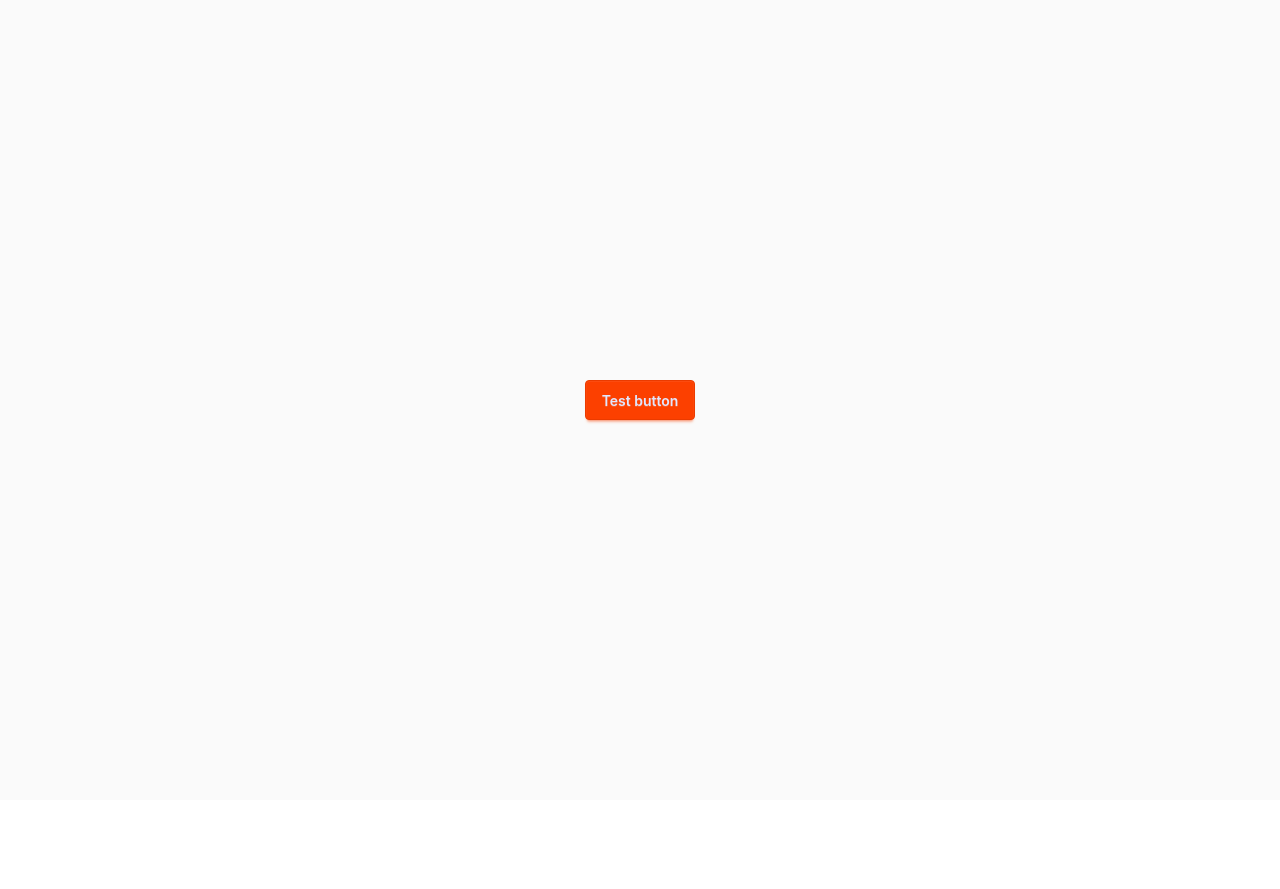
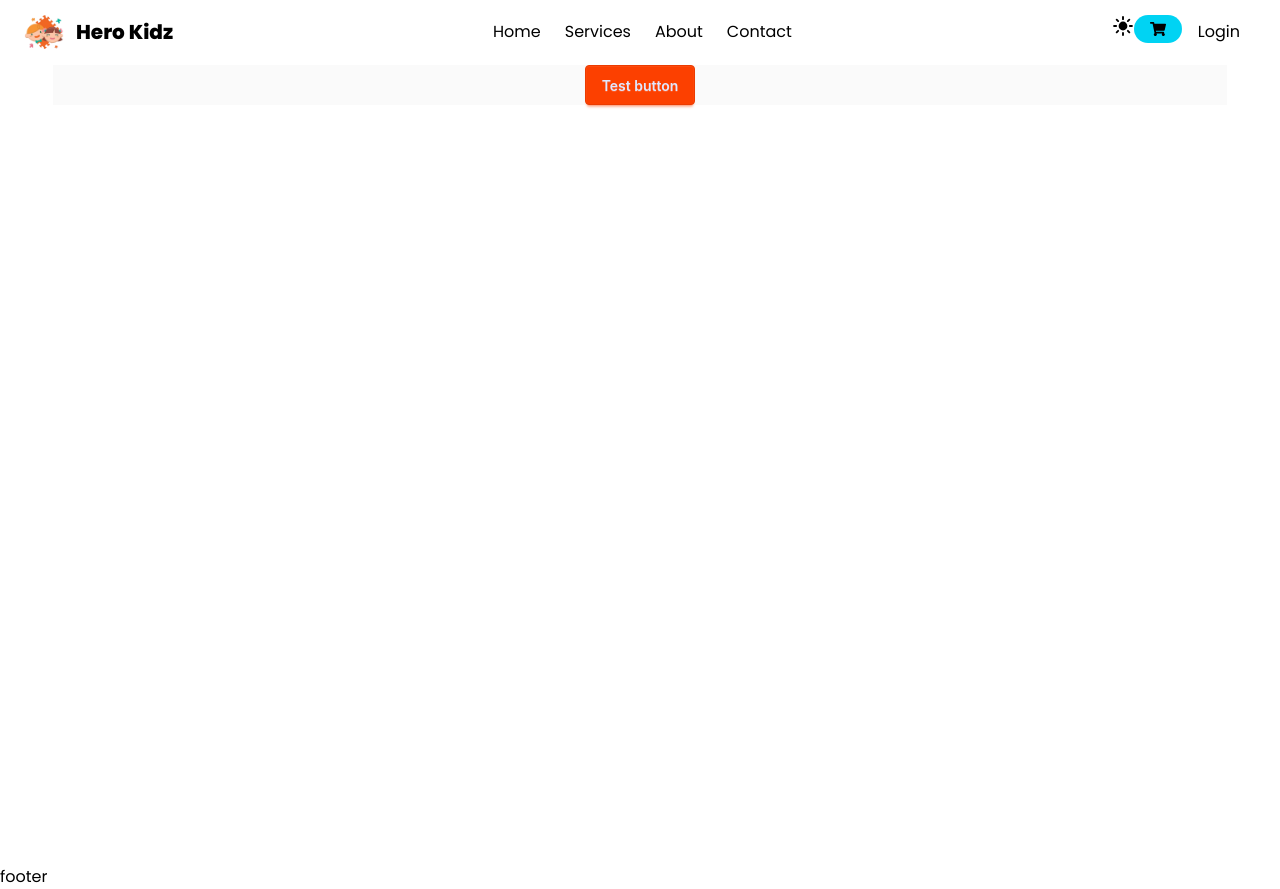
Before and after one commit to CodeBySabid/hero-kidz, a Next.js app: page / in a window 1280 px wide. Before the commit the page ends 800 px from the top, so only its background shows below. Built offline with nearby package versions, Linux system fonts and the light colour scheme.

Commit message:
implement light and dark theme

```diff
--- a/package.json
+++ b/package.json
@@ -11,6 +11,7 @@
   "dependencies": {
     "bcryptjs": "^3.0.3",
     "daisyui": "^5.5.19",
+    "framer-motion": "^12.38.0",
     "mongodb": "^7.1.1",
     "next": "16.2.2",
     "next-themes": "^0.4.6",
--- a/src/app/globals.css
+++ b/src/app/globals.css
@@ -25,4 +25,28 @@
   --color-error: oklch(62% 0.24 28);
 }
 
+@tailwind base;
+@tailwind components;
+@tailwind utilities;
+
+/* Optional: smooth theme transition */
+:root {
+  transition: background-color 0.3s ease, color 0.3s ease;
+}
+
 @custom-variant dark (&:where([data-theme=night], [data-theme=night] *));
+
+:root {
+  --background: #ffffff;
+  --text: #000000;
+}
+
+[data-theme='dark'] {
+  --background: #1a1a1a;
+  --text: #ffffff;
+}
+
+body {
+  background-color: var(--background);
+  color: var(--text);
+}
--- a/src/app/layout.jsx
+++ b/src/app/layout.jsx
@@ -1,15 +1,11 @@
-import { Geist, Geist_Mono } from "next/font/google";
+import { Geist, Geist_Mono, Poppins } from "next/font/google";
 import "./globals.css";
+import Navbar from "@/components/layouts/Navbar";
+import Footer from "@/components/layouts/Footer";
 
-const geistSans = Geist({
-  variable: "--font-geist-sans",
-  subsets: ["latin"],
-});
-
-const geistMono = Geist_Mono({
-  variable: "--font-geist-mono",
-  subsets: ["latin"],
-});
+const poppins = Poppins({
+  weight: ["100", "200", "400", "500", "600", "800"]
+})
 
 export const metadata = {
   title: "Create Next App",
@@ -20,9 +16,19 @@ export default function RootLayout({ children }) {
   return (
     <html
       lang="en"
-      className={`${geistSans.variable} ${geistMono.variable} h-full antialiased`}
+      suppressHydrationWarning
     >
-      <body className="min-h-full flex flex-col">{children}</body>
+      <body className={`${poppins.className} h-full antialiased min-h-full flex flex-col`}>
+        <header>
+          <Navbar></Navbar>
+        </header>
+        <main className="md:w-11/12 min-h-screen mx-auto">
+          {children}
+        </main>
+        <footer>
+          <Footer></Footer>
+        </footer>
+      </body>
     </html>
   );
 }
--- /dev/null
+++ b/src/components/button/NavLink.jsx
@@ -0,0 +1,13 @@
+"use client"
+
+
+import Link from 'next/link';
+import { useParams } from 'next/navigation';
+import React from 'react';
+
+const NavLink = ({href, children}) => {
+    const path = useParams();
+    return <Link href={href}>{children}</Link>
+};
+
+export default NavLink;
--- /dev/null
+++ b/src/components/layouts/Footer.jsx
@@ -0,0 +1,11 @@
+import React from 'react';
+
+const Footer = () => {
+    return (
+        <div>
+            footer
+        </div>
+    );
+};
+
+export default Footer;
--- /dev/null
+++ b/src/components/layouts/Logo.jsx
@@ -0,0 +1,14 @@
+import Link from 'next/link';
+import React from 'react';
+
+const Logo = () => {
+    return (
+        <div>
+            <Link href={'/'} className='flex items-center gap-3'>
+                <img src='/assets/logo.png' alt="logo-hero-kidz" width={40} height={35} /><h2 className='text-md md:text-xl font-bold'>Hero Kidz</h2>
+            </Link>
+        </div>
+    );
+};
+
+export default Logo;
--- /dev/null
+++ b/src/components/layouts/Navbar.jsx
@@ -0,0 +1,135 @@
+"use client";
+
+import React, { useEffect, useState } from "react";
+import Logo from "./Logo";
+import { IoIosMenu } from "react-icons/io";
+import { FiX } from "react-icons/fi";
+import { motion, AnimatePresence } from "framer-motion";
+import useNavbar from "./useNavbar";
+import { FaShoppingCart } from "react-icons/fa";
+import { IoMoonSharp, IoSunny } from "react-icons/io5";
+
+const navItems = ["Home", "Services", "About", "Contact"];
+
+const menuVariants = {
+    hidden: { opacity: 0, y: -20 },
+    visible: {
+        opacity: 1,
+        y: 0,
+        transition: { staggerChildren: 0.1 },
+    },
+    exit: { opacity: 0, y: -20 },
+};
+
+const itemVariants = {
+    hidden: { opacity: 0, y: -10 },
+    visible: { opacity: 1, y: 0 },
+};
+
+const Navbar = () => {
+    const { openMenu, toggleMenu, closeMenu, menuRef } = useNavbar();
+    const [theme, setTheme] = useState('dark');
+
+    const handleTheme = () => {
+        const newTheme = theme === 'light' ? 'dark' : 'light';
+        setTheme(newTheme);
+        document.documentElement.setAttribute('data-theme', newTheme);
+        localStorage.setItem('theme', newTheme);
+    }
+
+    useEffect(() => {
+        const savedTheme = localStorage.getItem('theme');
+        if (savedTheme) {
+            setTheme(savedTheme);
+            document.documentElement.setAttribute('data-theme', savedTheme);
+        }
+    }, [])
+
+    return (
+        <div className="sticky top-0 z-50 backdrop-blur-md bg-white/10 border-b border-white/20">
+
+            {/* Desktop */}
+            <div className="hidden lg:flex justify-between items-center px-6 py-3">
+                <Logo />
+
+                <div className="flex gap-6">
+                    {navItems.map((item, i) => (
+                        <a key={i} href="#" className="hover:text-cyan-300 transition">
+                            {item}
+                        </a>
+                    ))}
+                </div>
+                <div>
+                    <button onClick={handleTheme}>
+                        {theme === "dark" ? <IoSunny size={22} /> : <IoMoonSharp size={22} />}
+                    </button>
+                    <button
+                        onClick={closeMenu}
+                        className="px-4 py-1.5 rounded-full bg-cyan-400 text-black"
+                    >
+                        <FaShoppingCart />
+                    </button>
+                    <button className="px-4 py-1.5 rounded-full bg-white/20">
+                        Login
+                    </button>
+                </div>
+            </div>
+
+            {/* Mobile Header */}
+            <div className="lg:hidden flex justify-between items-center px-4 py-3">
+                <Logo />
+                <button onClick={toggleMenu}>
+                    {openMenu ? <FiX size={28} /> : <IoIosMenu size={28} />}
+                </button>
+            </div>
+
+            {/* Mobile Menu */}
+            <AnimatePresence>
+                {openMenu && (
+                    <motion.div
+                        ref={menuRef}
+                        variants={menuVariants}
+                        initial="hidden"
+                        animate="visible"
+                        exit="exit"
+                        className="lg:hidden absolute top-full left-0 w-full
+            backdrop-blur-xl bg-black/50 border-b border-white/20
+            flex flex-col items-center py-5 gap-4"
+                    >
+                        {navItems.map((item, i) => (
+                            <motion.a
+                                key={i}
+                                href="#"
+                                onClick={closeMenu}
+                                variants={itemVariants}
+                                className="text-lg hover:text-cyan-300 transition"
+                            >
+                                {item}
+                            </motion.a>
+                        ))}
+
+                        <motion.div variants={itemVariants} className="flex gap-4 mt-2">
+                            <button onClick={handleTheme}>
+                                {theme === "dark" ? <IoSunny size={22} /> : <IoMoonSharp size={22} />}
+                            </button>
+                            <button
+                                onClick={closeMenu}
+                                className="px-4 py-1.5 rounded-full bg-cyan-400 text-black"
+                            >
+                                Sign Up
+                            </button>
+                            <button
+                                onClick={closeMenu}
+                                className="px-4 py-1.5 rounded-full bg-white/20"
+                            >
+                                Login
+                            </button>
+                        </motion.div>
+                    </motion.div>
+                )}
+            </AnimatePresence>
+        </div>
+    );
+};
+
+export default Navbar;
--- /dev/null
+++ b/src/components/layouts/useNavbar.jsx
@@ -0,0 +1,60 @@
+"use client";
+
+import { useEffect, useRef, useState } from "react";
+
+const useNavbar = () => {
+  const [openMenu, setOpenMenu] = useState(false);
+  const menuRef = useRef(null);
+
+  const closeMenu = () => setOpenMenu(false);
+  const toggleMenu = () => setOpenMenu((prev) => !prev);
+
+  // Scroll close
+  useEffect(() => {
+    if (!openMenu) return;
+
+    const handleScroll = () => closeMenu();
+    window.addEventListener("scroll", handleScroll);
+
+    return () => window.removeEventListener("scroll", handleScroll);
+  }, [openMenu]);
+
+  // Outside click
+  useEffect(() => {
+    if (!openMenu) return;
+
+    const handleClickOutside = (e) => {
+      if (menuRef.current && !menuRef.current.contains(e.target)) {
+        closeMenu();
+      }
+    };
+
+    document.addEventListener("mousedown", handleClickOutside);
+
+    return () => {
+      document.removeEventListener("mousedown", handleClickOutside);
+    };
+  }, [openMenu]);
+
+  // Resize (mobile → desktop)
+  useEffect(() => {
+    const handleResize = () => {
+      if (window.innerWidth >= 1024) {
+        closeMenu();
+      }
+    };
+
+    window.addEventListener("resize", handleResize);
+
+    return () => window.removeEventListener("resize", handleResize);
+  }, []);
+
+  return {
+    openMenu,
+    toggleMenu,
+    closeMenu,
+    menuRef,
+  };
+};
+
+export default useNavbar;
--- a/src/lib/dbConnet.js
+++ b/src/lib/dbConnet.js
@@ -1,4 +1,3 @@
-
 const { MongoClient, ServerApiVersion } = require('mongodb');
 const uri = process.env.MONGODB_URI;
 const dbName = process.env.DB_NAME;
@@ -17,7 +16,6 @@ const client = new MongoClient(uri, {
   }
 });
 
-
 export const dbConnect = ({cName}) => {
     return client.db(dbName).collection(cName)
 }
--- /dev/null
+++ b/tailwind.config.js
@@ -0,0 +1,14 @@
+const { plugin } = require("daisyui/functions/plugin");
+
+module.exports = {
+    darkMode: ['selector', '[data-theme="dark"]'],
+    purge: [],
+    darkMode: false,
+    theme: {
+        extend: {},
+    },
+    variants: {
+        extend: {},
+    },
+    plugin: [],
+}
```
Also changed, not shown: 1 other file (tests, documents, lock files or other folders).
